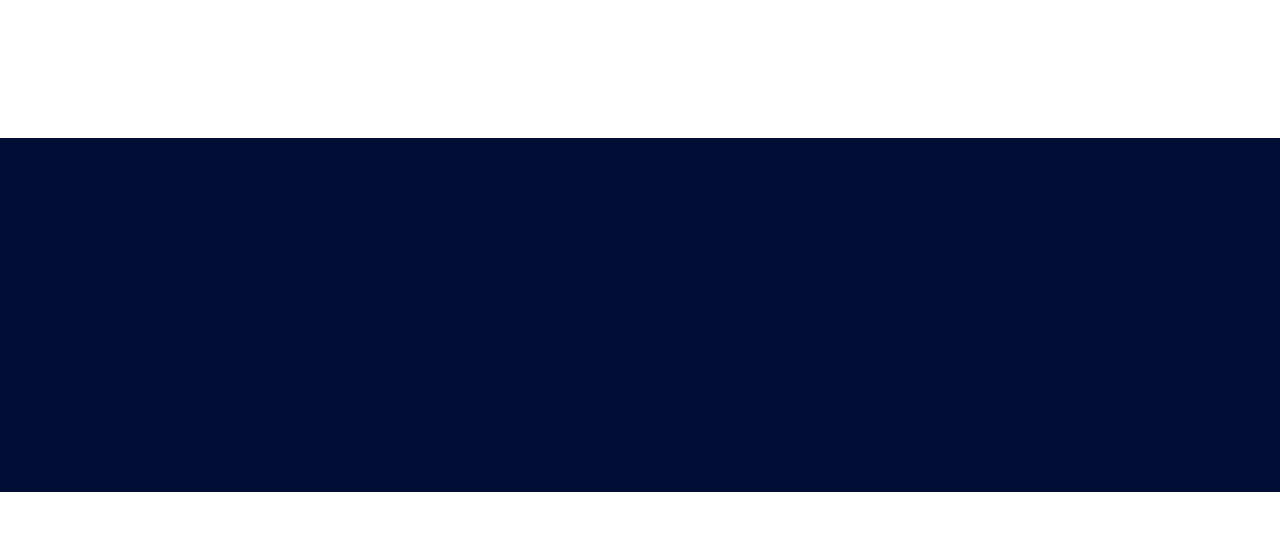
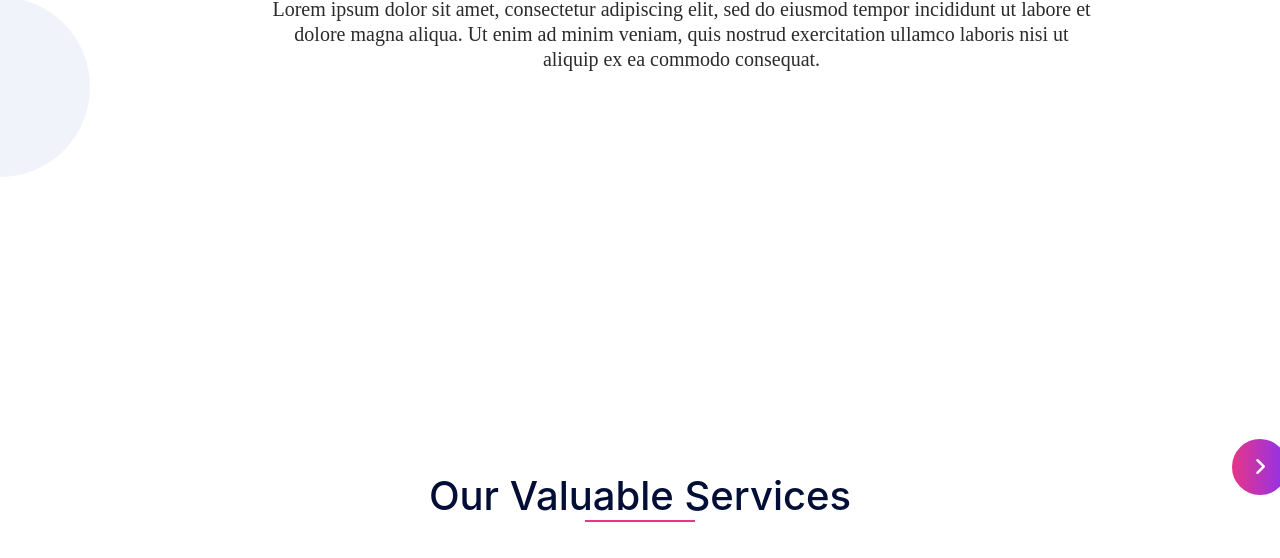
Before and after one commit to indirahmw/finalproject3-msib, a plain HTML site: page fp3/index.html in a window 1280 px wide. Shown: the part 708-1266 px from the top of the page. Drawn offline with nearby package versions, Linux system fonts and the light colour scheme.

Commit message:
Update index.css

```diff
--- a/fp3/index.css
+++ b/fp3/index.css
@@ -7,6 +7,7 @@ body {
 .main {
     height: 130vh;
     background: linear-gradient(#FFFFFF 66%, #020E35 66%);
+    margin-top: 30rem;
 }
 .container1{
     position: absolute;
@@ -39,11 +40,14 @@ body {
 a{
     --bs-navbar-nav-link-padding-x: 2.0rem;
 }
+
+.container-about{
+    margin-top: 10rem;
+}
 .circle {
     width: 90px;
     height: 180px;
     position: absolute;
-    top: 5px;
     border-radius: 0 12rem 12rem 0;
     background-color: #F0F3FA;
 }
@@ -69,7 +73,6 @@ a{
     width: 823px;
     height: 75px;
     left: 270px;
-    top: 80px;
 
     font-family: 'Basic';
     font-style: normal;
@@ -86,7 +89,7 @@ a{
     font-size: 40px;
     color: #020E35;
     font-weight: 500;
-    margin-top: 200px;
+    margin-top: -500px;
     margin-bottom: 15px;
 }
 
@@ -102,7 +105,7 @@ a{
     padding: 10px 16px;
     position: absolute;
     left: 1230px;
-    top: 565px;
+    top: 1145px;
     border-radius: 30px;
     background: linear-gradient(270deg, #8C32F0 0%, #E73587 100%);
     border: 2px solid #FFFFFF;
```
